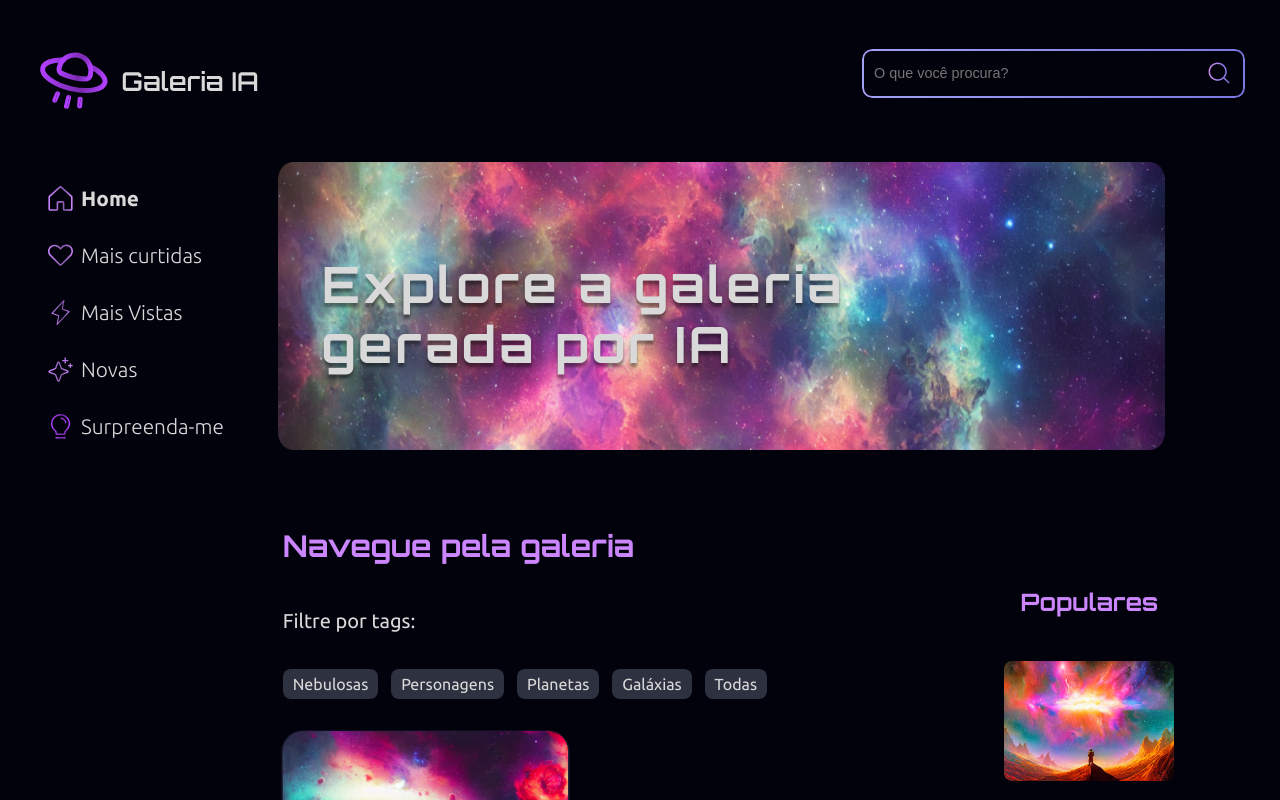
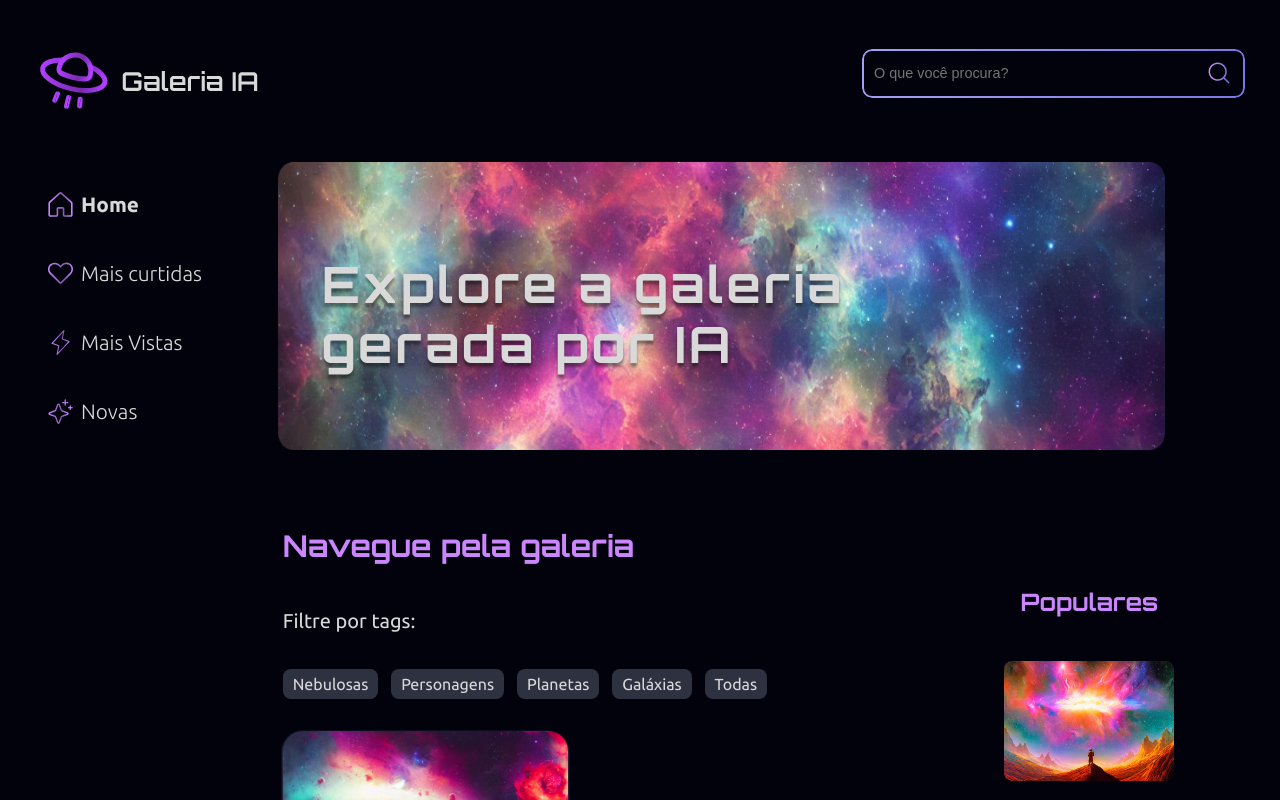
Before and after one commit to robs-am/space-gallery, a React (Create React App) app: page / in a window 1280 px wide. Shown: the top 800 px of the page. Built offline with nearby package versions, Linux system fonts and the light colour scheme.

Commit message:
delete icone surpreendame

```diff
--- a/src/Components/Menu/index.jsx
+++ b/src/Components/Menu/index.jsx
@@ -1,21 +1,17 @@
 import React from "react";
-import inicio2 from "../../assets/icones/inicio2.svg"
-import curtidas2 from "../../assets/icones/curtidas2.svg"
-import novas2 from "../../assets/icones/novas2.svg"
-import vistas2 from "../../assets/icones/vistas2.svg"
-import surpreenda2 from "../../assets/icones/surpreenda2.svg"
+import inicio2 from "../../assets/icones/inicio2.svg";
+import curtidas2 from "../../assets/icones/curtidas2.svg";
+import novas2 from "../../assets/icones/novas2.svg";
+import vistas2 from "../../assets/icones/vistas2.svg";
 
-
-
-import styles from "./Menu.module.scss"
-
+import styles from "./Menu.module.scss";
 
 export default function Menu() {
   return (
     <nav className={styles.menu}>
       <ul className={styles.menu__lista}>
         <li className={styles.menu__item}>
-          <img src={inicio2}  alt="" />
+          <img src={inicio2} alt="" />
           <a href="/">Home</a>
         </li>
         <li className={styles.menu__item}>
@@ -30,10 +26,6 @@ export default function Menu() {
           <img src={novas2} alt="" />
           <a href="/">Novas</a>
         </li>
-        <li className={styles.menu__item}>
-          <img src={surpreenda2} alt="" />
-          <a href="/">Surpreenda-me</a>
-        </li>
       </ul>
     </nav>
   );
```
